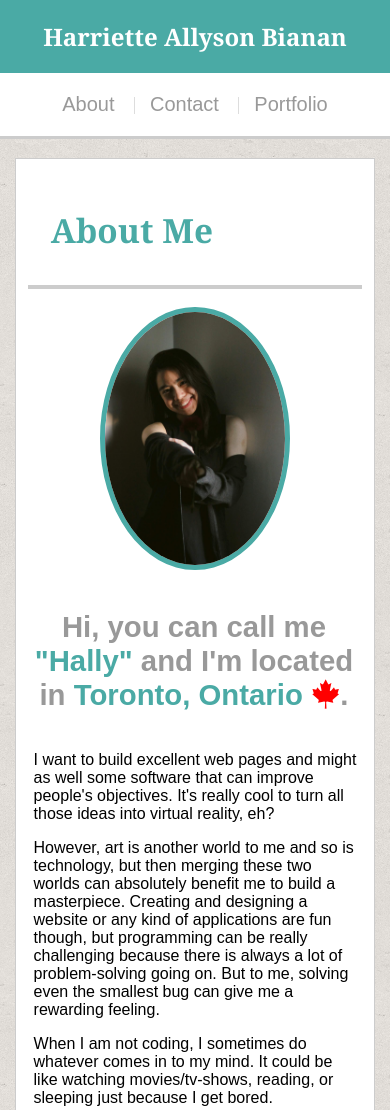
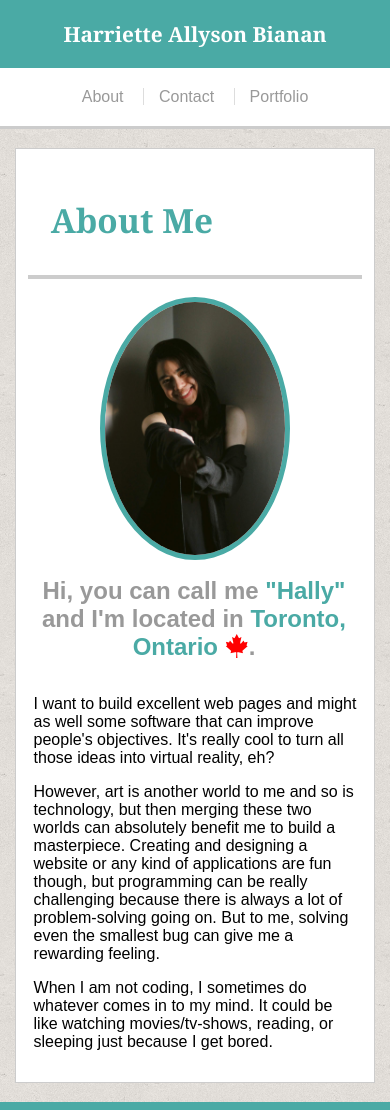
Before and after one commit to zcui1989/Responsive-Portfolio-1, a plain HTML site: page index.html in a window 390 px wide. Shown: the top 1110 px of the page. Drawn offline with Linux system fonts and the light colour scheme.

Commit message:
fixed small bugs

```diff
--- a/assets/css/style.css
+++ b/assets/css/style.css
@@ -290,11 +290,15 @@ footer a{
         text-align: center;
         margin: 0px;
         padding: 20px 0px;
+        font-size: 1.3em;
     }
     ul{
         margin: 20px auto;
         width: 100%;
         text-align: center;
+    }
+    ul a{
+        font-size: 1em;
     }
 
     /* Main Content Section Style */
@@ -305,16 +309,18 @@ footer a{
         width: 50%;
         height: 30vh;
         display: block;
-        margin: 5% auto 0% auto;
+        margin: 5% auto -5% auto;
     }
-
+    h2{
+        width: auto;
+    }
         /* section style for index.html */
         #short-intro{
-            /* font-size: 25pt; */
             text-align: center;
             width: 90%;
             margin: auto 2.5%;
             padding: 10px;
+            font-size: 1.5em;
         }
         #about-me-content{
             width: 90%;
@@ -330,8 +336,9 @@ footer a{
             width: 90%;
         }
         .portfolio-container{
-            width: 100%;
+            width: 90%;
             height: 200px;
+            margin: auto;
         }
         .col a, .col span{
             margin: -80px 0px 0px 0px;
```
